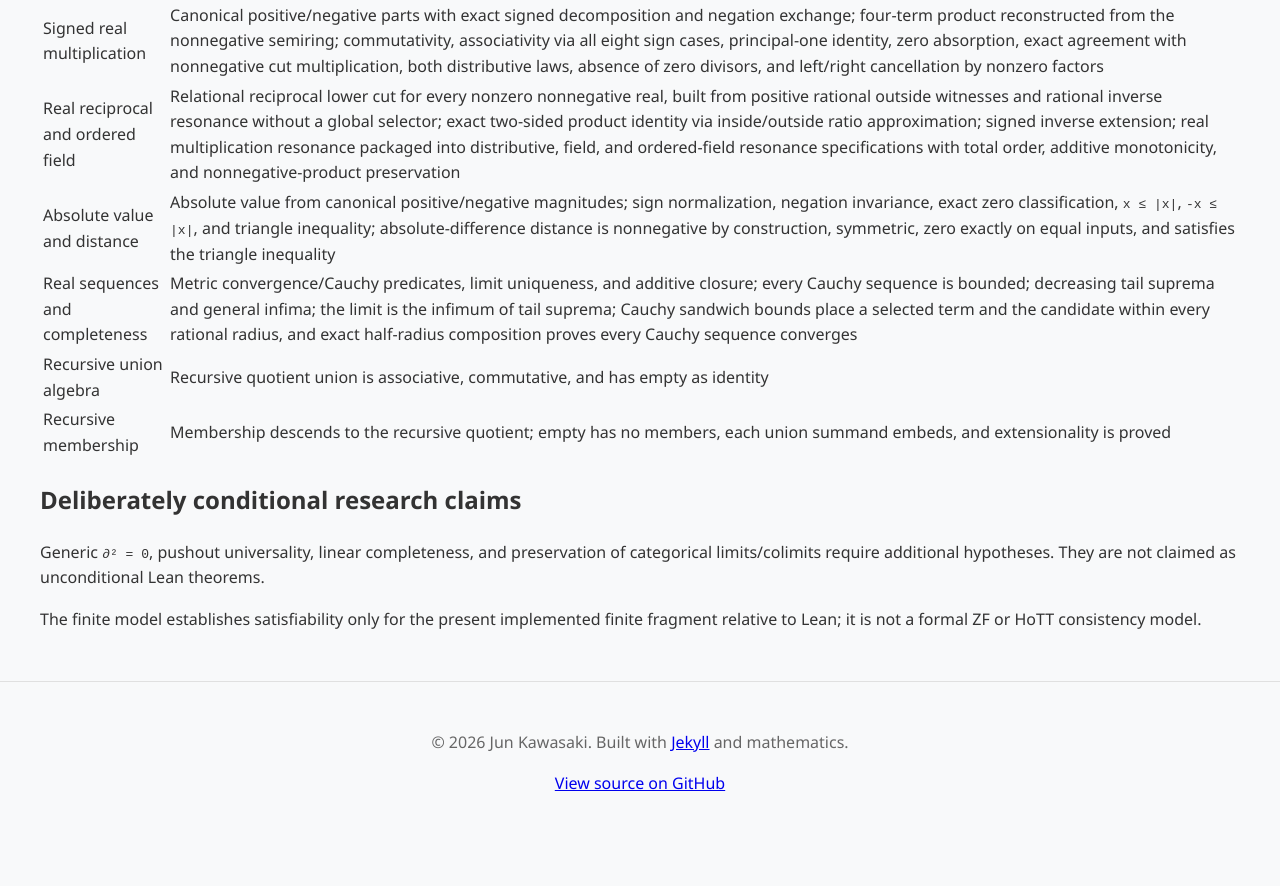
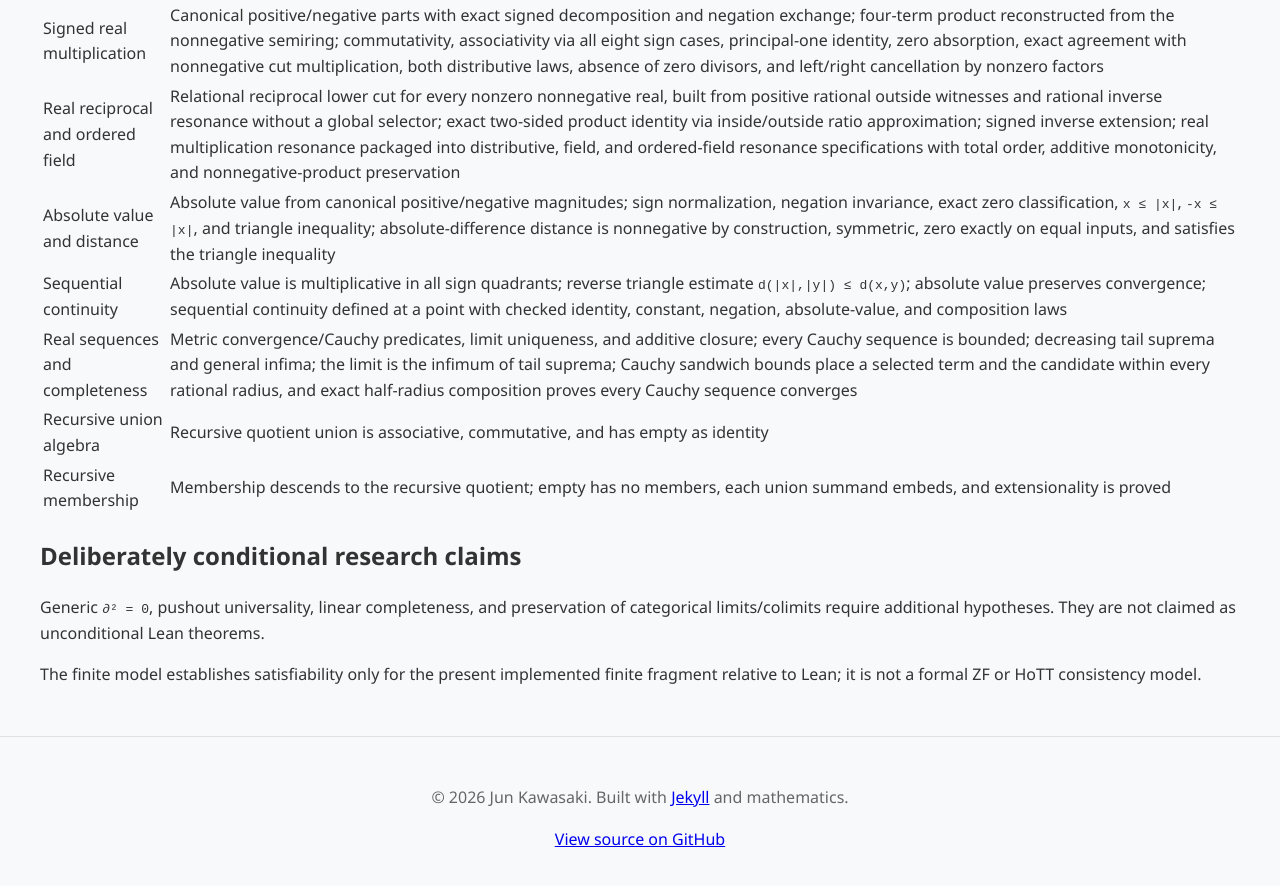
Before and after one commit to com-junkawasaki/inc, a Jekyll site: the page built from docs/verification.md, in a window 1280 px wide and 900 px high, scrolled down 2766 px. Shown: the top 886 px of the window. Built offline with Jekyll 4.4.1, drawn with Linux system fonts in a browser that asks for light colours; before the commit the page ends 3611 px from its top, so only the background shows below that.

Commit message:
feat(inc): establish absolute sequential continuity

```diff
--- a/docs/verification.md
+++ b/docs/verification.md
@@ -45,6 +45,7 @@ the triangle example.
 | Signed real multiplication | Canonical positive/negative parts with exact signed decomposition and negation exchange; four-term product reconstructed from the nonnegative semiring; commutativity, associativity via all eight sign cases, principal-one identity, zero absorption, exact agreement with nonnegative cut multiplication, both distributive laws, absence of zero divisors, and left/right cancellation by nonzero factors |
 | Real reciprocal and ordered field | Relational reciprocal lower cut for every nonzero nonnegative real, built from positive rational outside witnesses and rational inverse resonance without a global selector; exact two-sided product identity via inside/outside ratio approximation; signed inverse extension; real multiplication resonance packaged into distributive, field, and ordered-field resonance specifications with total order, additive monotonicity, and nonnegative-product preservation |
 | Absolute value and distance | Absolute value from canonical positive/negative magnitudes; sign normalization, negation invariance, exact zero classification, `x ≤ |x|`, `-x ≤ |x|`, and triangle inequality; absolute-difference distance is nonnegative by construction, symmetric, zero exactly on equal inputs, and satisfies the triangle inequality |
+| Sequential continuity | Absolute value is multiplicative in all sign quadrants; reverse triangle estimate `d(|x|,|y|) ≤ d(x,y)`; absolute value preserves convergence; sequential continuity defined at a point with checked identity, constant, negation, absolute-value, and composition laws |
 | Real sequences and completeness | Metric convergence/Cauchy predicates, limit uniqueness, and additive closure; every Cauchy sequence is bounded; decreasing tail suprema and general infima; the limit is the infimum of tail suprema; Cauchy sandwich bounds place a selected term and the candidate within every rational radius, and exact half-radius composition proves every Cauchy sequence converges |
 | Recursive union algebra | Recursive quotient union is associative, commutative, and has empty as identity |
 | Recursive membership | Membership descends to the recursive quotient; empty has no members, each union summand embeds, and extensionality is proved |
```
Also changed, not shown: docs/adr/2607121930-resonance-as-central-primitive.md (+4 -0 lines), docs/status.md (+3 -0 lines), 1 other file.
